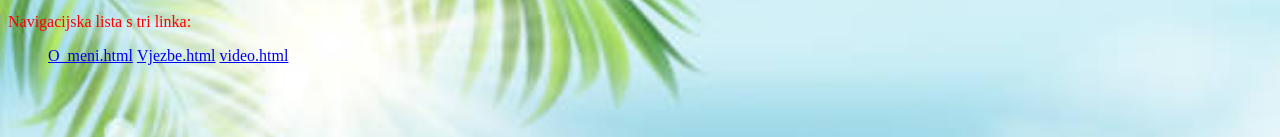
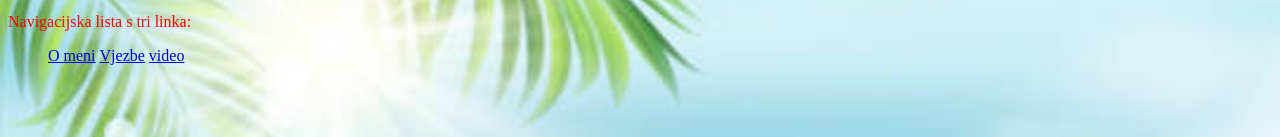
Before and after one commit to ematomljanovic/EMATOMLJANOVI-, a plain HTML site: page index.html in a window 1280 px wide. Shown: the part 156-293 px from the top of the page. Drawn offline with Linux system fonts and the light colour scheme.

Commit message:
Add files via upload

```diff
--- a/index.html
+++ b/index.html
@@ -29,10 +29,11 @@
 <p>Ja sam Ema Tomljanović i dobrodošli na moje stranice! </p>
 
 <p> <span style="color: red;">Navigacijska lista s tri linka: </span> </p>
+
 <ul>
-	<li style="display: inline;"> <a href="file:///C:/Users/Ema/Desktop/PROJEKTNI%20ZADATAK/O_meni.html">O_meni.html</a></li>
-	<li style="display: inline;"><a href="file:///C:/Users/Ema/Desktop/PROJEKTNI%20ZADATAK/Vjezbe.html">Vjezbe.html</a></li>
-	<li style="display: inline;"><a href="file:///C:/Users/Ema/Desktop/PROJEKTNI%20ZADATAK/video-stranica.html">video.html</a></li>
+	<li style="display: inline;"><a href="O_meni.html">O meni</a></li>
+	<li style="display: inline;"><a href="Vjezbe.html">Vjezbe</a></li>
+	<li style="display: inline;"><a href="video-stranica.html">video</a></li>
 </ul>
 
 </body>
```
